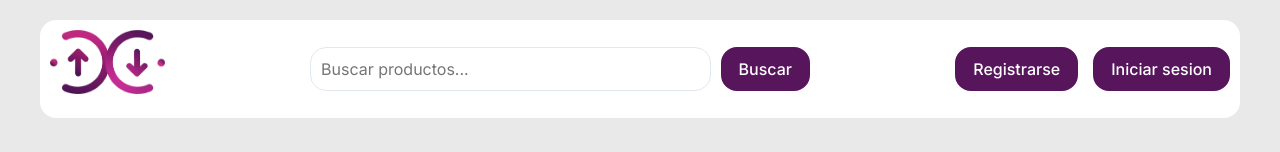
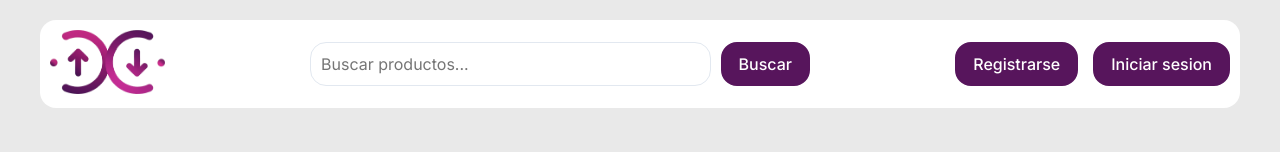
Before and after one commit to diemaidana/loki, an Angular app in the folder frontend/: page / in a window 1280 px wide. Shown: the top 152 px of the page. Built offline with nearby package versions, Linux system fonts and the light colour scheme; no server answers.

Commit message:
fix(header): remove css styles from logo to align vertically

```diff
--- a/frontend/src/app/component/header/header.css
+++ b/frontend/src/app/component/header/header.css
@@ -6,19 +6,6 @@
     background-color: var(--card-background);
     border-radius: 16px;
     margin: 20px auto;
-}
-
-.header-logo {
-    display: flex;
-    gap: 10px;
-    align-items: center;
-    font-family: var(--logo-font);
-    font-size: 3rem;
-}
-
-.header-logo a {
-    text-decoration: none;
-    color: var(--primary-color);
 }
 
 .header-logo img {
```
